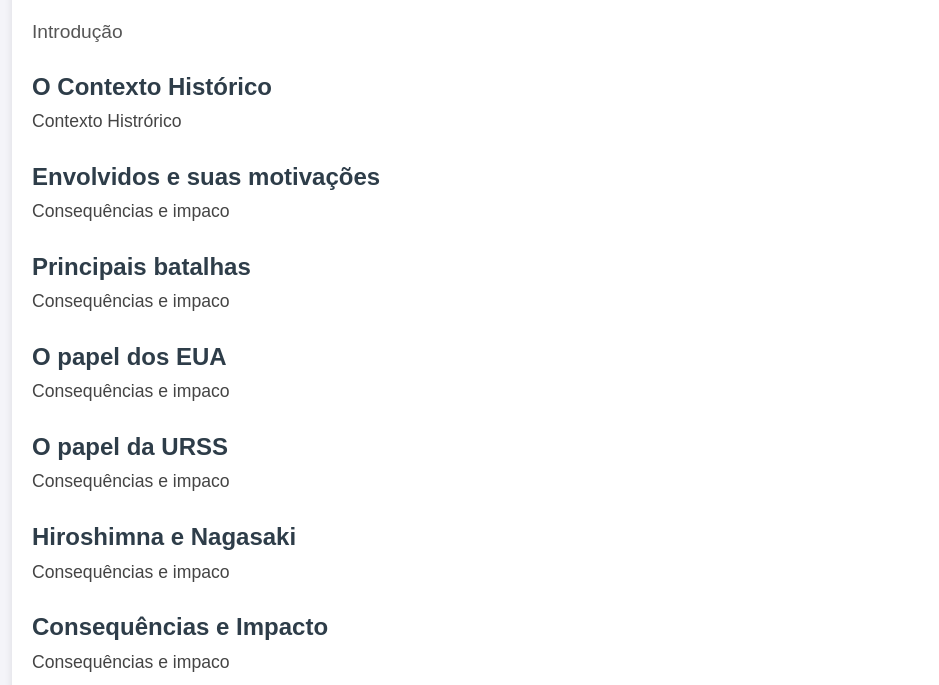
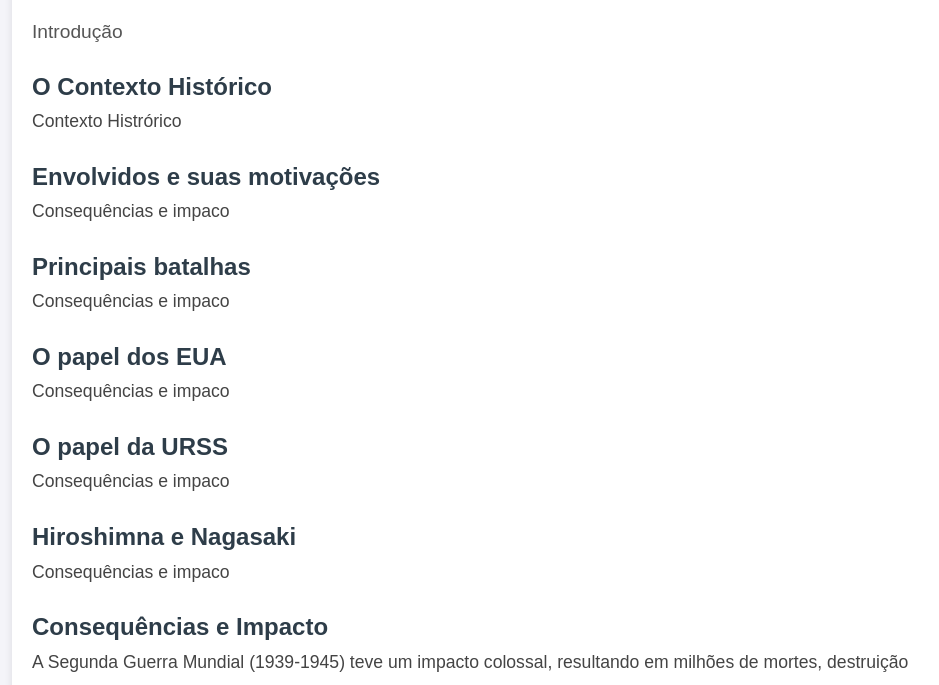
Before and after one commit to guyokoda30/Ger-ncia-de-Configura-o-e-Controle-de-Vers-o, a plain HTML site: page index.html in a window 1280 px wide. Shown: the part 94-779 px from the top of the page, without its empty margins (128-1067 px from the left). Drawn offline with Linux system fonts and the light colour scheme.

Commit message:
alterações index consequencias e impacto

```diff
--- a/index.html
+++ b/index.html
@@ -48,7 +48,7 @@
 
       <h2>Consequências e Impacto</h2>
       <p class="content">
-        Consequências e impaco
+        A Segunda Guerra Mundial (1939-1945) teve um impacto colossal, resultando em milhões de mortes, destruição generalizada, mudanças geopolíticas significativas e o surgimento de novas organizações internacionais. As consequências do conflito se manifestaram em diversos níveis, desde a esfera social e econômica até a política e a ideológica.
       </p>
     </div>
 
```
